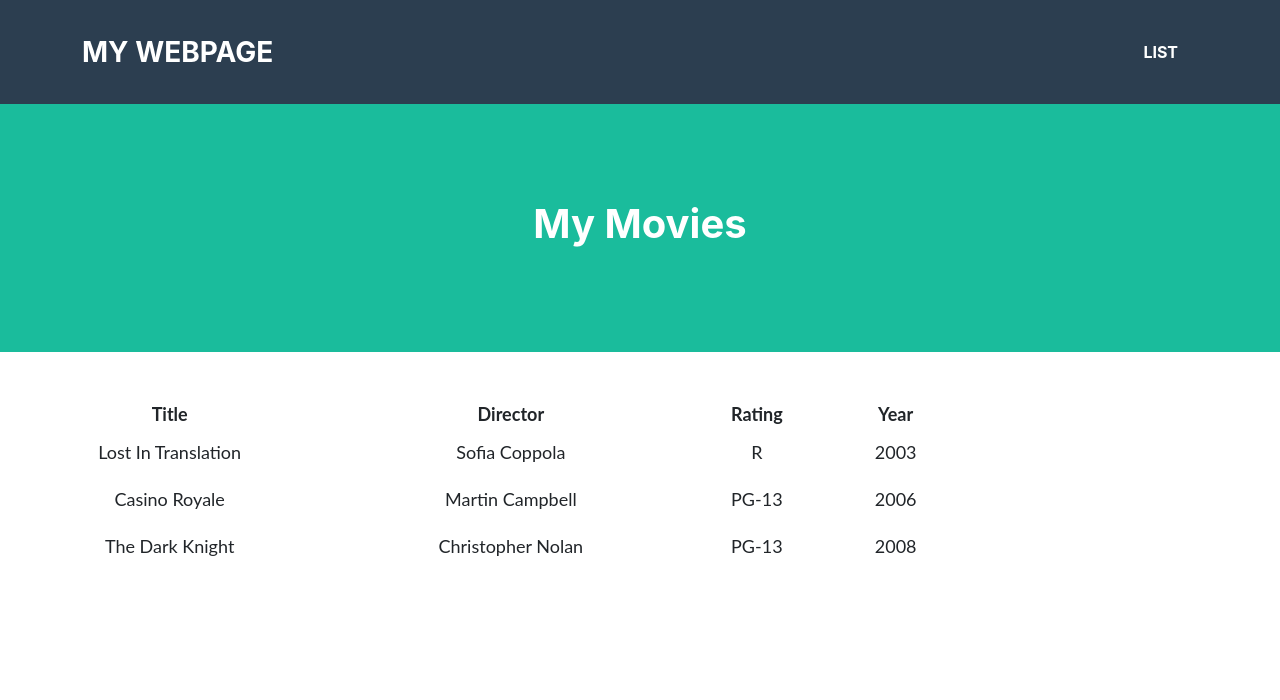
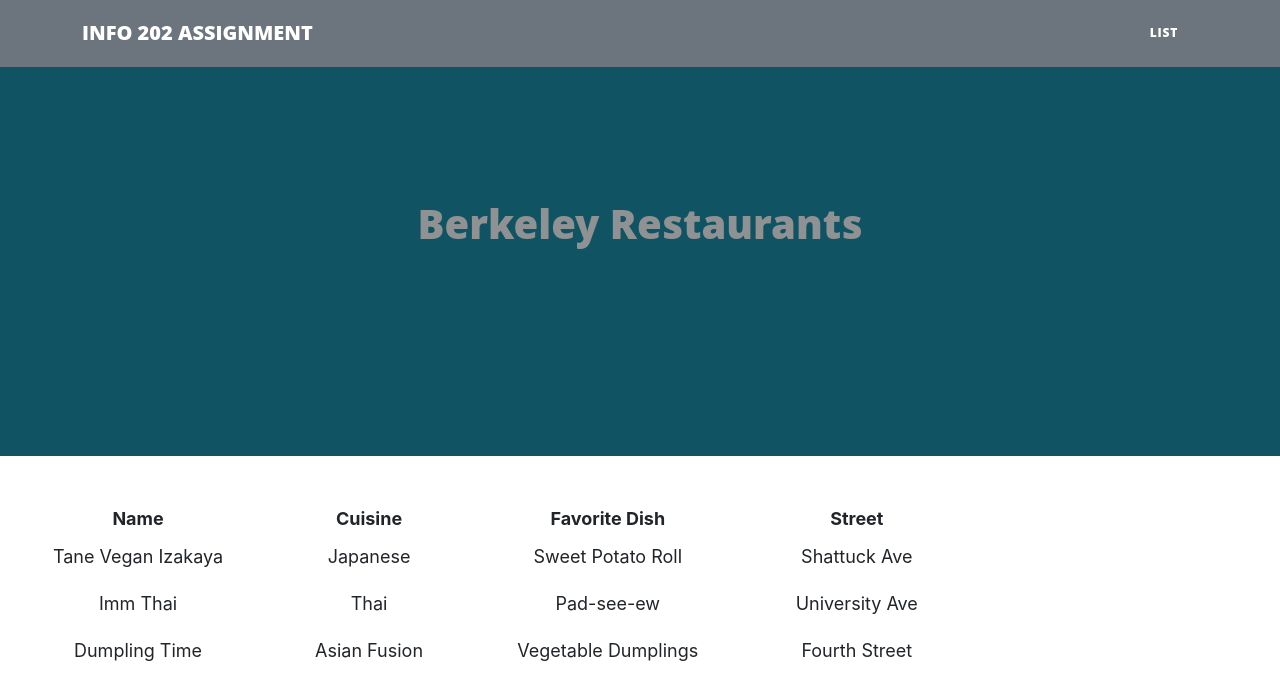
Before and after one commit to anjali-bakliwal/anjali-bakliwal.github.io, a plain HTML site: page list.html in a window 1280 px wide. Drawn offline with Linux system fonts and the light colour scheme.

Commit message:
Add files via upload

```diff
--- a/list.html
+++ b/list.html
@@ -1,9 +1,9 @@
 <!DOCTYPE HTML>
 <html>
     <header>
-        <link rel="stylesheet" href="style.css">
+        <link rel="stylesheet" href="style3.css">
         <link rel="stylesheet" href="table_style.css">
-        <title>My Webpage Title</title>
+        <title>INFO 202 Assignment</title>
     </header>
     <body>
         <!---Navigation--->
@@ -11,7 +11,7 @@
         <nav class="navbar navbar-expand-lg bg-secondary text-uppercase fixed-top" id="mainNav">
             <div class="container">
                 <!--This code defines the "My Webpage" link in the top right corner of the navigation pane-->
-                <a class="navbar-brand" href="">My Webpage</a>
+                <a class="navbar-brand" href="">INFO 202 Assignment</a>
                 <!--This code defines the "List" link in the top left corner of the navigation pane-->
                 <ul class="navbar-nav ms-auto">
                     <li class="nav-item mx-0 mx-lg-1"><a class="nav-link py-3 px-0 px-lg-3 rounded" href="./list.html">List</a></li>
@@ -20,7 +20,7 @@
         </nav>
         <!--This code creates the middle section of the webpage-->
         <header class="masthead bg-primary text-white text-center">
-            <h1>My Movies</h1>
+            <h1>Berkeley Restaurants</h1>
         </header>
         <!--Here is where the table will be loaded in.  The actual table will be loaded in JavaScript.-->
         <section class="mt-5 text-center">
--- a/list_data.json
+++ b/list_data.json
@@ -1,22 +1,22 @@
 {
-	"movies": [
+	"berkeley_restaurants": [
 		{
-			"Title": "Lost In Translation",
-			"Director": "Sofia Coppola",
-			"Rating": "R",
-			"Year": "2003"
+			"Name": "Tane Vegan Izakaya",
+			"Cuisine": "Japanese",
+			"Favorite Dish": "Sweet Potato Roll",
+			"Street": "Shattuck Ave"
 		},
 		{
-			"Title": "Casino Royale",
-			"Director": "Martin Campbell",
-			"Rating": "PG-13",
-			"Year": "2006"
+			"Name": "Imm Thai",
+			"Cuisine": "Thai",
+			"Favorite Dish": "Pad-see-ew",
+			"Street": "University Ave"
 		},
 		{
-			"Title": "The Dark Knight",
-			"Director": "Christopher Nolan",
-			"Rating": "PG-13",
-			"Year": "2008"
+			"Name": "Dumpling Time",
+			"Cuisine": "Asian Fusion",
+			"Favorite Dish": "Vegetable Dumplings",
+			"Street": "Fourth Street"
 		}
 	]
 }
```
